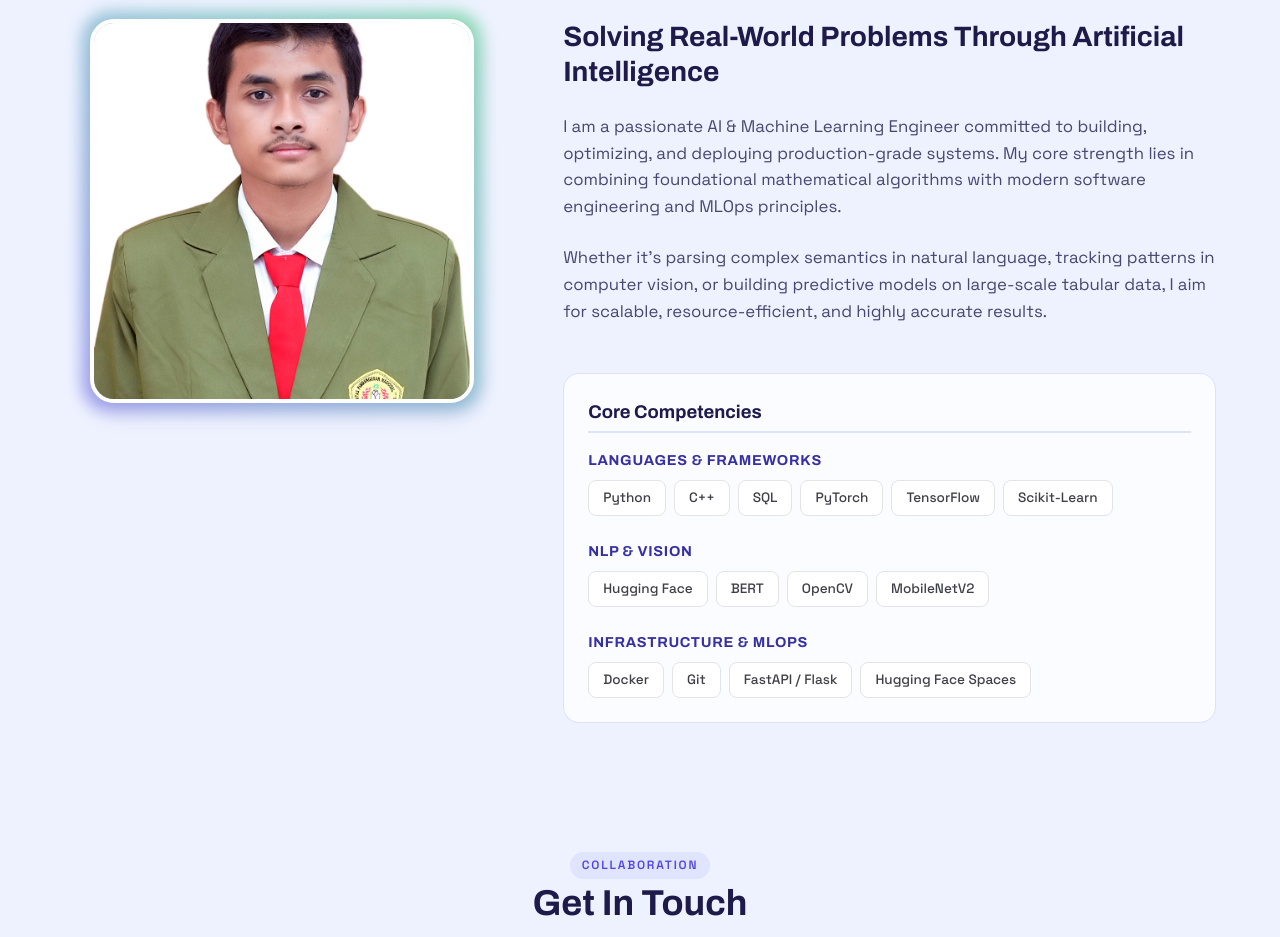
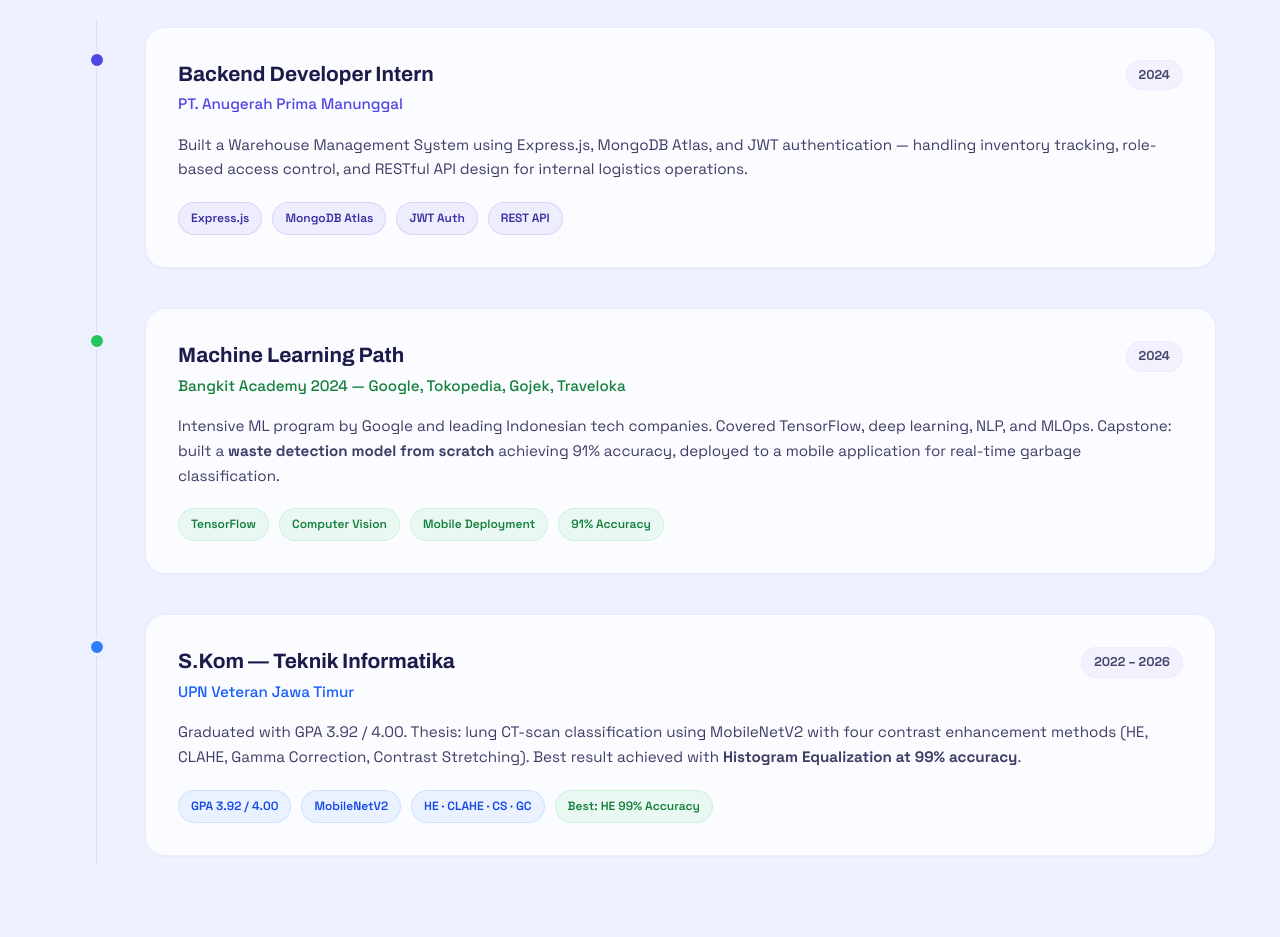
Before and after one commit to Atiqrozi/atiqur_rozi, a Next.js app: page / in a window 1280 px wide. Shown: the part 1860-2797 px from the top of the page. Built offline with nearby package versions, Linux system fonts and the light colour scheme.

Commit message:
Add Journey timeline section between Projects and About

```diff
--- a/src/app/page.tsx
+++ b/src/app/page.tsx
@@ -4,6 +4,7 @@ import React, { useState } from "react";
 import Navbar from "@/components/Navbar";
 import Hero from "@/components/Hero";
 import Projects from "@/components/Projects";
+import Journey from "@/components/Journey";
 import About from "@/components/About";
 import Contact from "@/components/Contact";
 import ProjectModal from "@/components/ProjectModal";
@@ -42,6 +43,7 @@ export default function Home() {
       <main>
         <Hero onOpenAIChat={handleOpenAIChat} />
         <Projects onSelectProject={handleSelectProject} />
+        <Journey />
         <About />
         <Contact />
       </main>
--- /dev/null
+++ b/src/components/Journey.tsx
@@ -0,0 +1,156 @@
+"use client";
+
+import React from "react";
+
+interface Milestone {
+  id: string;
+  title: string;
+  subtitle: string;
+  subtitleColorClass: string;
+  period: string;
+  description: React.ReactNode;
+  dotColorClass: string;
+  tags: {
+    label: string;
+    theme: "primary" | "accent" | "blue";
+  }[];
+}
+
+export default function Journey() {
+  const milestones: Milestone[] = [
+    {
+      id: "backend-intern",
+      title: "Backend Developer Intern",
+      subtitle: "PT. Anugerah Prima Manunggal",
+      subtitleColorClass: "text-primary dark:text-primary-light",
+      period: "2024",
+      dotColorClass: "bg-primary border-bg",
+      description: (
+        <>
+          Built a Warehouse Management System using Express.js, MongoDB Atlas, and JWT authentication —
+          handling inventory tracking, role-based access control, and RESTful API design for internal logistics
+          operations.
+        </>
+      ),
+      tags: [
+        { label: "Express.js", theme: "primary" },
+        { label: "MongoDB Atlas", theme: "primary" },
+        { label: "JWT Auth", theme: "primary" },
+        { label: "REST API", theme: "primary" },
+      ],
+    },
+    {
+      id: "bangkit",
+      title: "Machine Learning Path",
+      subtitle: "Bangkit Academy 2024 — Google, Tokopedia, Gojek, Traveloka",
+      subtitleColorClass: "text-accent-dark dark:text-accent-light",
+      period: "2024",
+      dotColorClass: "bg-accent border-bg",
+      description: (
+        <>
+          Intensive ML program by Google and leading Indonesian tech companies. Covered TensorFlow, deep
+          learning, NLP, and MLOps. Capstone: built a <strong>waste detection model from scratch</strong> achieving
+          91% accuracy, deployed to a mobile application for real-time garbage classification.
+        </>
+      ),
+      tags: [
+        { label: "TensorFlow", theme: "accent" },
+        { label: "Computer Vision", theme: "accent" },
+        { label: "Mobile Deployment", theme: "accent" },
+        { label: "91% Accuracy", theme: "accent" },
+      ],
+    },
+    {
+      id: "university",
+      title: "S.Kom — Teknik Informatika",
+      subtitle: "UPN Veteran Jawa Timur",
+      subtitleColorClass: "text-blue-600 dark:text-blue-400",
+      period: "2022 – 2026",
+      dotColorClass: "bg-blue-500 border-bg",
+      description: (
+        <>
+          Graduated with GPA 3.92 / 4.00. Thesis: lung CT-scan classification using MobileNetV2 with four
+          contrast enhancement methods (HE, CLAHE, Gamma Correction, Contrast Stretching). Best result achieved
+          with <strong>Histogram Equalization at 99% accuracy</strong>.
+        </>
+      ),
+      tags: [
+        { label: "GPA 3.92 / 4.00", theme: "blue" },
+        { label: "MobileNetV2", theme: "blue" },
+        { label: "HE · CLAHE · CS · GC", theme: "blue" },
+        { label: "Best: HE 99% Accuracy", theme: "accent" },
+      ],
+    },
+  ];
+
+  const getTagStyles = (theme: "primary" | "accent" | "blue") => {
+    switch (theme) {
+      case "accent":
+        return "bg-accent/8 border-accent/15 text-accent-dark dark:text-accent-light hover:bg-accent/12";
+      case "blue":
+        return "bg-blue-500/8 border-blue-500/15 text-blue-700 dark:text-blue-300 hover:bg-blue-500/12";
+      case "primary":
+      default:
+        return "bg-primary/8 border-primary/15 text-primary-dark dark:text-primary-light hover:bg-primary/12";
+    }
+  };
+
+  return (
+    <section id="journey" className="journey-section max-w-[80rem] mx-auto py-16 px-[5%] scroll-mt-20">
+      <div className="section-header mb-12 text-center">
+        <span className="section-tag inline-block text-[0.75rem] tracking-[0.15em] uppercase text-primary font-semibold mb-1 px-3 py-1 bg-primary/8 rounded-full">
+          Journey
+        </span>
+        <h2 className="section-title text-4xl mb-4 font-bold text-text">
+          My Professional Journey
+        </h2>
+        <div className="section-divider w-14 h-[3px] bg-gradient-to-r from-primary to-accent mx-auto rounded-full"></div>
+      </div>
+
+      <div className="relative border-l border-border/80 dark:border-border/40 ml-4 md:ml-8 pl-8 md:pl-12 py-2 space-y-10">
+        {milestones.map((item) => (
+          <div key={item.id} className="relative group transition-all duration-300">
+            {/* Timeline Dot */}
+            <span
+              className={`absolute -left-[41px] md:-left-[57px] top-6 w-4.5 h-4.5 rounded-full border-[3.5px] border-bg dark:border-bg z-10 shadow-sm flex items-center justify-center transition-transform duration-250 group-hover:scale-110 ${item.dotColorClass}`}
+            />
+
+            {/* Timeline Card */}
+            <div className="bg-bg-card backdrop-blur-md border border-border/60 dark:border-border/30 rounded-[20px] p-6 md:p-8 shadow-sm transition-all duration-250 hover:shadow-md hover:border-primary-light/40 hover:-translate-y-0.5">
+              <div className="flex flex-col sm:flex-row sm:items-start sm:justify-between gap-3 mb-4">
+                <div>
+                  <h3 className="text-[1.2rem] md:text-[1.3rem] font-bold text-text leading-snug">
+                    {item.title}
+                  </h3>
+                  <p className={`text-[0.95rem] font-medium mt-1 ${item.subtitleColorClass}`}>
+                    {item.subtitle}
+                  </p>
+                </div>
+                <span className="text-[0.8rem] font-bold text-text/80 shrink-0 bg-primary/5 dark:bg-primary/10 border border-border/30 px-3 py-1 rounded-full text-center">
+                  {item.period}
+                </span>
+              </div>
+
+              <p className="text-[0.95rem] text-text/85 leading-relaxed font-body">
+                {item.description}
+              </p>
+
+              <div className="flex flex-wrap gap-2.5 mt-5">
+                {item.tags.map((tag) => (
+                  <span
+                    key={tag.label}
+                    className={`border text-[0.75rem] font-semibold px-3 py-1.5 rounded-full cursor-default transition-colors duration-150 ${getTagStyles(
+                      tag.theme
+                    )}`}
+                  >
+                    {tag.label}
+                  </span>
+                ))}
+              </div>
+            </div>
+          </div>
+        ))}
+      </div>
+    </section>
+  );
+}
--- a/src/components/Navbar.tsx
+++ b/src/components/Navbar.tsx
@@ -40,7 +40,7 @@ export default function Navbar({ onOpenAIChat }: NavbarProps) {
       setScrolled(window.scrollY > 50);
 
       // Section highlighters
-      const sections = ["home", "projects", "about", "contact"];
+      const sections = ["home", "projects", "journey", "about", "contact"];
       const scrollPosition = window.scrollY + 100;
 
       for (const section of sections) {
@@ -131,7 +131,7 @@ export default function Navbar({ onOpenAIChat }: NavbarProps) {
               : "md:flex hidden pointer-events-auto md:opacity-100"
           }`}
         >
-          {["home", "projects", "about", "contact"].map((section) => (
+          {["home", "projects", "journey", "about", "contact"].map((section) => (
             <li key={section} className="w-full text-center md:w-auto">
               <a
                 href={`#${section}`}
```
